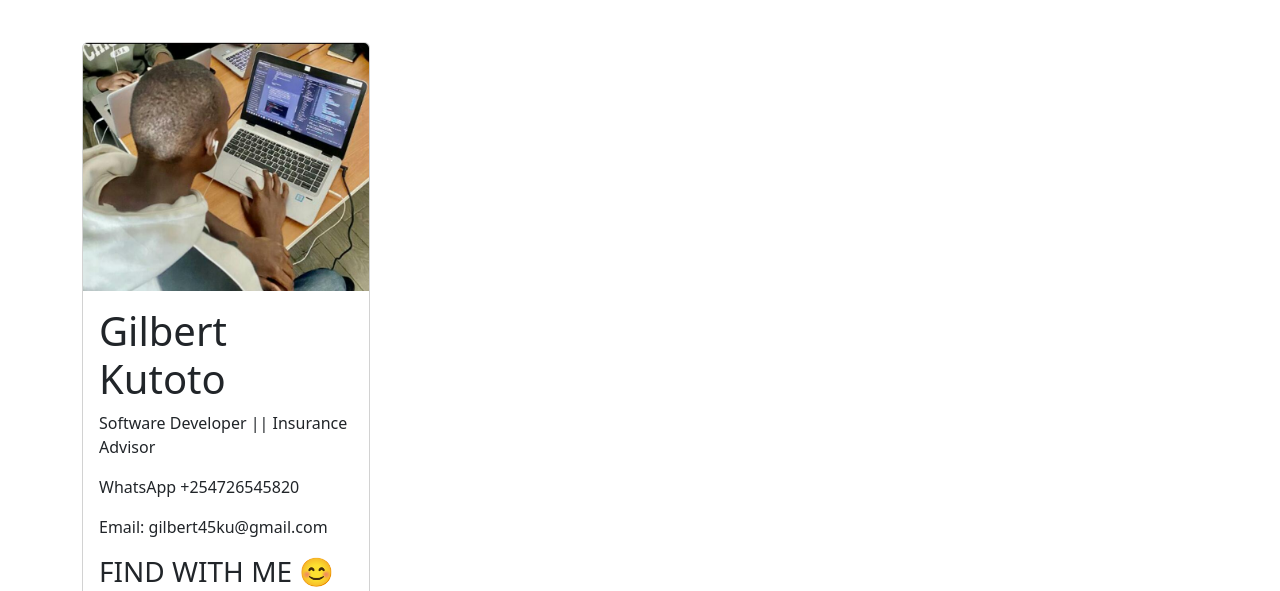
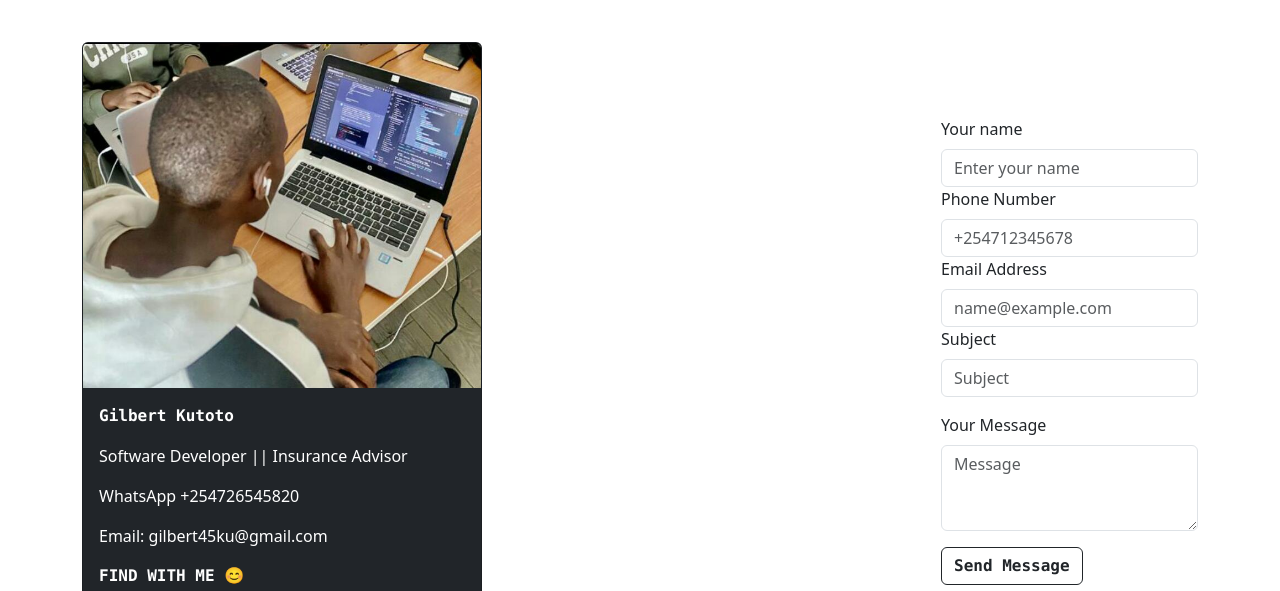
Before and after one commit to gilbert-ku/gilbert-portfolio, a website built with Vite: page src/index.html in a window 1280 px wide. Shown: the part 3245-3836 px from the top of the page. Built offline with nearby package versions, Linux system fonts and the light colour scheme.

Commit message:
add form

```diff
--- a/src/index.html
+++ b/src/index.html
@@ -248,15 +248,16 @@
 
         <div class="container">
             <div class="d-lg-flex align-items-center justify-content-between">
-              <div class="card" style="width: 18rem;">
+              <!-- card -->
+              <div class="card bg-dark text-white" style="width: 25rem;">
                 <img src="image/cont-gillie.jpeg" class="card-img-top" alt="...">
                 <div class="card-body">
-                  <h1>Gilbert Kutoto</h1>
-                  <p>Software Developer || Insurance Advisor</p>
+                  <p class="font-monospace fw-bold">Gilbert Kutoto</p>
+                  <p class="text-wrap">Software Developer || Insurance Advisor</p>
                   <p>WhatsApp +254726545820</p>
                   <p>Email: gilbert45ku@gmail.com</p>
 
-                  <h3>FIND WITH ME 😊</h3>
+                  <p class="font-monospace fw-bold">FIND WITH ME 😊</p>
 
                   <div class="my-2 ">
                     <a href="https://www.linkedin.com/in/gilbert-kutoto/">
@@ -288,7 +289,31 @@
 
                 </div>
               </div>
+              <div>
+                <div class="mb-3">
+                  <label for="exampleFormControlInput1" class="form-label">Your name</label>
+                  <input type="text" class="form-control" id="exampleFormControlInput1" placeholder="Enter your name">
+                  <label for="exampleFormControlInput1" class="form-label">Phone Number</label>
+                  <input type="number" class="form-control" id="exampleFormControlInput1" placeholder="+254712345678">
+                  <label for="exampleFormControlInput1" class="form-label">Email Address</label>
+                  <input type="email" class="form-control" id="exampleFormControlInput1" placeholder="name@example.com">
+                  <label for="exampleFormControlInput1" class="form-label">Subject</label>
+                  <input type="text" class="form-control" id="exampleFormControlInput1" placeholder="Subject">
+                </div>
+                <div class="mb-3">
+                  <label for="exampleFormControlTextarea1" class="form-label">Your Message</label>
+                  <textarea class="form-control" id="exampleFormControlTextarea1" rows="3" placeholder="Message"></textarea>
+                </div>
+                <!-- <button type="submit" class="btn-secondary btn-lg btn btn-outline-secondary text-warning" >Submit</button> -->
+                <!-- <button
+                  type="submit"
+                  class="btn btn-light p-2 my-5"
+                  >
+                  Submit
+                </button> -->
+                <button type="button" class="btn btn-outline-dark font-monospace fw-bold">Send Message</button>
 
+              </div>
             </div>
         </div>
 
```
